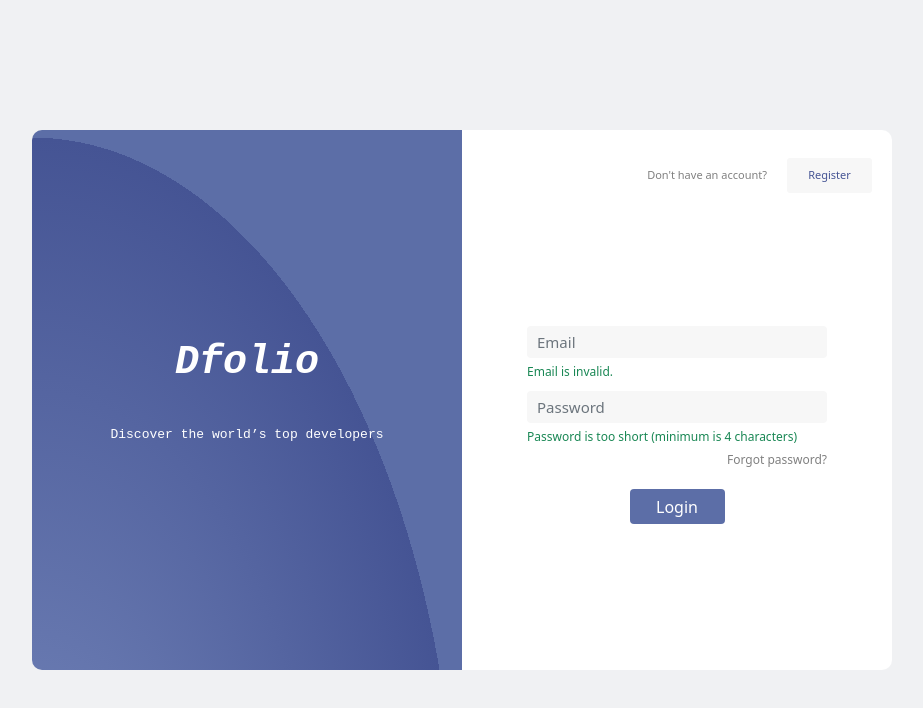
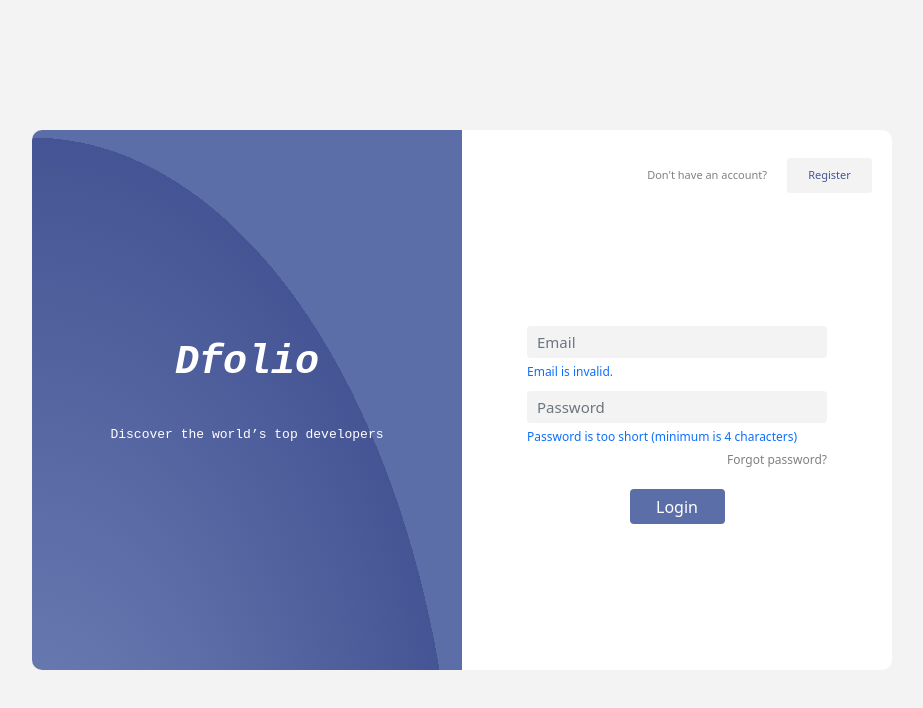
Before and after one commit to yessssssssssol/Dfolio_web, a React (Create React App) app in the folder front/: page /login in a window 1280 px wide. Shown: the top 708 px of the page, without its empty margins (178-1101 px from the left). Built offline with nearby package versions, Linux system fonts and the light colour scheme; no server answers.

Commit message:
Fix LoginForm UI

```diff
--- a/front/src/components/user/LoginForm.js
+++ b/front/src/components/user/LoginForm.js
@@ -2,8 +2,8 @@ import React, { useState, useContext } from "react";
 import { useNavigate } from "react-router-dom";
 import { Form } from "react-bootstrap";
 import { DispatchContext } from "../../App";
+
 import * as Api from "../../api";
-
 import '../../styles/scss/LoginForm.scss';
 
 function LoginForm() {
@@ -101,7 +101,7 @@ function LoginForm() {
                 onChange={(e) => setEmail(e.target.value)}
               />
               {!isEmailValid && (
-                <p className="text-success" style={{ fontSize: "12px", margin:"5px 0 0 0" }}>
+                <p className="text-primary" style={{ fontSize: "12px", margin:"5px 0 0 0" }}>
                   Email is invalid.
                 </p>
                 )}
@@ -119,7 +119,7 @@ function LoginForm() {
                 onChange={(e) => setPassword(e.target.value)}
               />
                 {!isPasswordValid && (
-                <p className="text-success" style={{ fontSize: "12px", margin:"5px 0 0 0"}}>
+                <p className="text-primary" style={{ fontSize: "12px", margin:"5px 0 0 0"}}>
                   Password is too short (minimum is 4 characters)
                 </p>
                 )}
--- a/front/src/styles/scss/LoginForm.scss
+++ b/front/src/styles/scss/LoginForm.scss
@@ -11,7 +11,7 @@
 	display: flex;
 	justify-content: center;
 	align-items: center;
-	background: #F0F1F3;
+	background: #F3F3F4;
 }
 /* login-left-container */
 .login-left-container {
@@ -80,7 +80,7 @@
 	padding-right:20px;
 }
 .login-right-container .right-top-wrap .create-account-btn {
-	background: #F7F7F7;
+	background: #F3F3F4;
 	border: 0;
 	margin-right: 20px;
 	width:85px;
@@ -97,7 +97,7 @@
 }
 #login-input-id {
 	font-size: 15px;
-	background: #F7F7F7;
+	background: #F3F3F4;
 	border: none;
 	line-height: 20px;
 	padding-left:10px;
@@ -105,7 +105,7 @@
 }
 #login-input-password {
 	font-size: 15px;
-	background: #F7F7F7;
+	background: #F3F3F4;
 	border: none;
 	line-height: 20px;
 	padding-left:10px;
@@ -127,7 +127,7 @@
 .login-btn-wrap .login-btn{
 	width:95px;
 	height:35px;
-	color:white;
+	color: #fff;
 	border: 0;
 	border-radius: 4px;
 	background: #5C6EA7;
```
